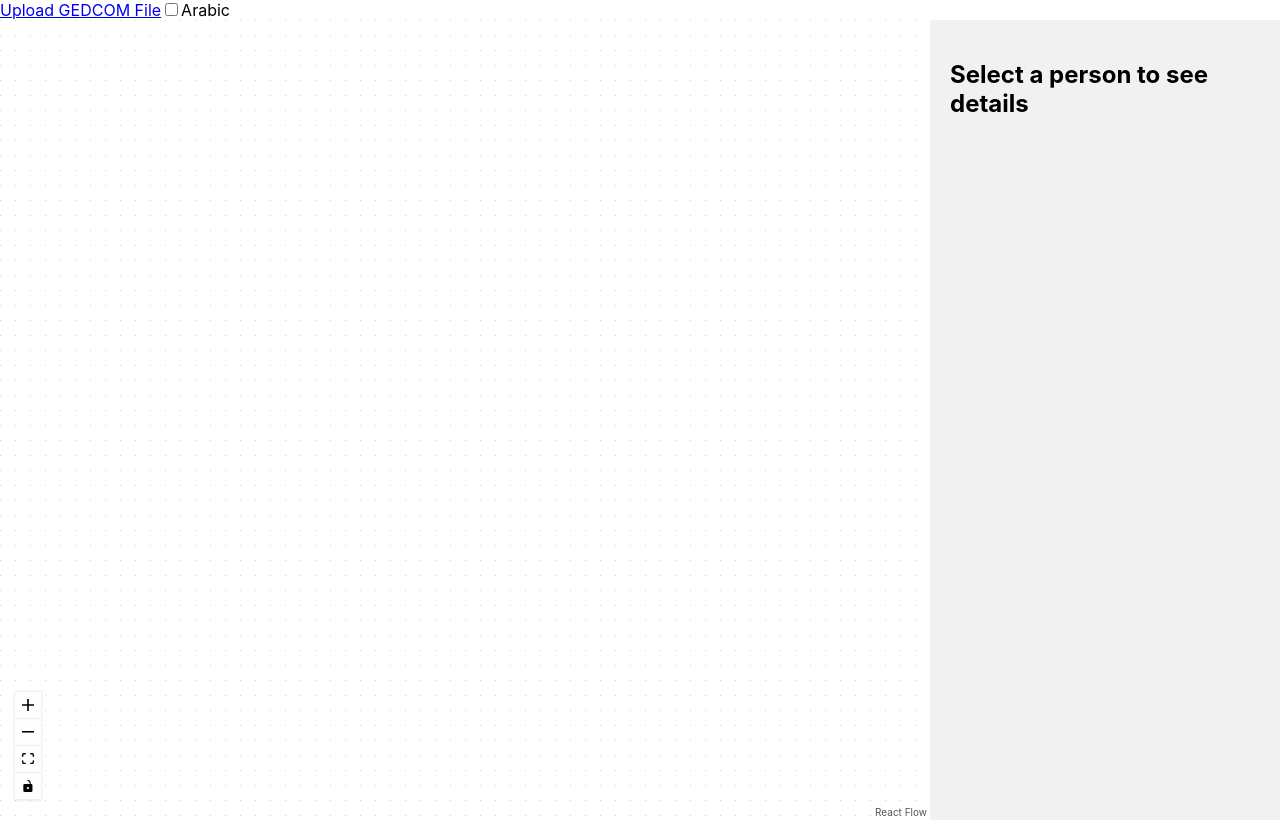
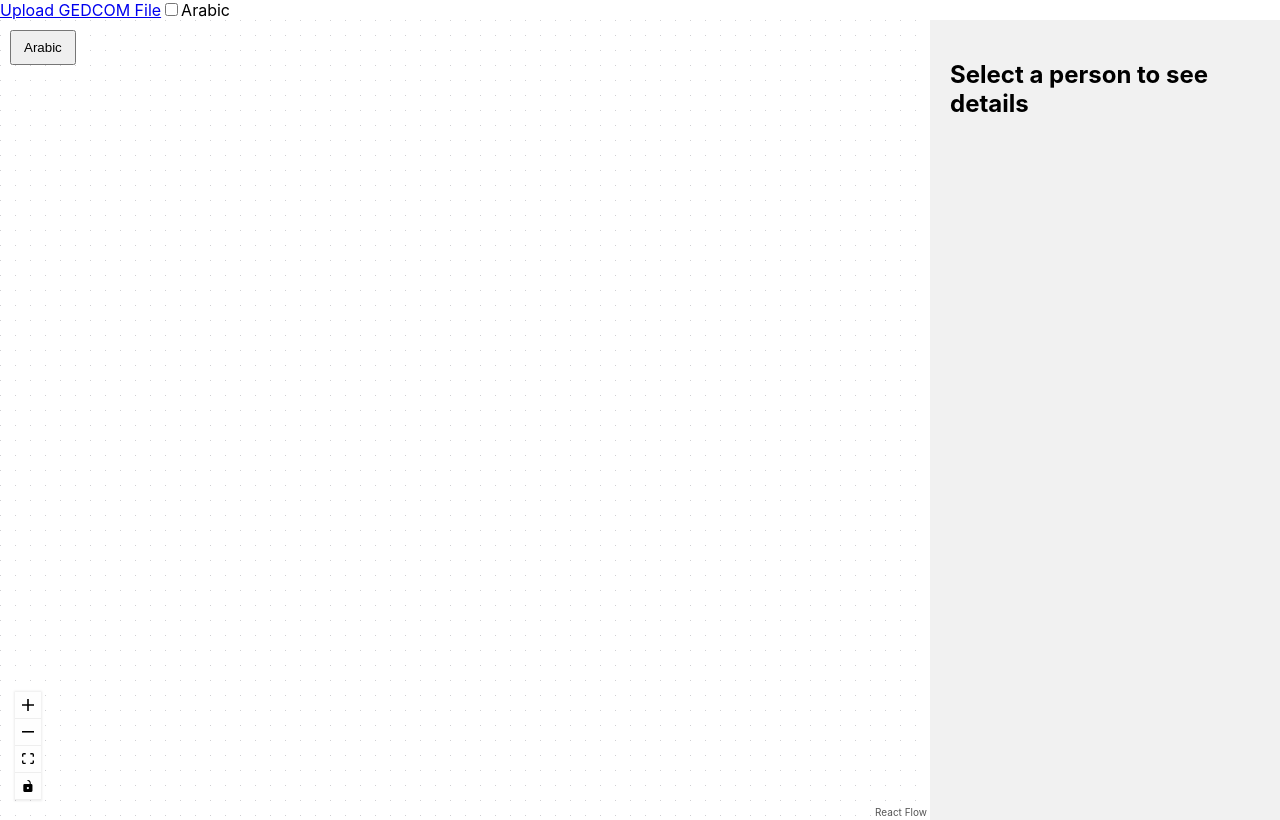
Before and after one commit to Aacgectyuoki/SimpleFamilyTree, a React (Create React App) app: page /diagram in a window 1280 px wide. Built offline with nearby package versions, Linux system fonts and the light colour scheme; no server answers.

Commit message:
one step forward. need sidebar to be arabic too.

```diff
--- a/src/components/FamilyTreeDiagram.js
+++ b/src/components/FamilyTreeDiagram.js
@@ -1,141 +1,235 @@
-import React, { useEffect, useState } from "react";
-import ReactFlow, { Background, Controls, ReactFlowProvider } from "react-flow-renderer";
+import React, { useEffect, useState, useRef } from "react";
+import { useLocation } from "react-router-dom";
+import ReactFlow, {
+  Background,
+  Controls,
+  ReactFlowProvider,
+} from "react-flow-renderer";
 import dagre from "dagre";
-import translateText from "../utils/translate";
+import { loadTranslations } from "../utils/loadTranslations";
+import { textMap } from "../utils/textMap";
+import { translateText } from "../utils/translateService";
 
 const dagreGraph = new dagre.graphlib.Graph();
 dagreGraph.setDefaultEdgeLabel(() => ({}));
+
 const nodeWidth = 200;
 const nodeHeight = 100;
 
 const getLayoutedElements = (nodes, edges) => {
   dagreGraph.setGraph({ rankdir: "TB" });
-  nodes.forEach((node) => dagreGraph.setNode(node.id, { width: nodeWidth, height: nodeHeight }));
-  edges.forEach((edge) => dagreGraph.setEdge(edge.source, edge.target));
+
+  nodes.forEach((node) => {
+    dagreGraph.setNode(node.id, { width: nodeWidth, height: nodeHeight });
+  });
+
+  edges.forEach((edge) => {
+    dagreGraph.setEdge(edge.source, edge.target);
+  });
+
   dagre.layout(dagreGraph);
 
   return {
     nodes: nodes.map((node) => {
-      const { x, y } = dagreGraph.node(node.id);
-      return { ...node, position: { x: x - nodeWidth / 2, y: y - nodeHeight / 2 } };
+      const nodeWithPosition = dagreGraph.node(node.id);
+      node.targetPosition = "top";
+      node.sourcePosition = "bottom";
+      node.position = {
+        x: nodeWithPosition.x - nodeWidth / 2,
+        y: nodeWithPosition.y - nodeHeight / 2,
+      };
+      return node;
     }),
     edges,
   };
 };
 
-const FamilyTreeDiagram = ({ gedcomData, language }) => {
+const FamilyTreeDiagram = () => {
+  const location = useLocation();
+  const gedcomData = location.state?.gedcomData || null;
+  const [translations, setTranslations] = useState(textMap.en);
   const [data, setData] = useState({ nodes: [], edges: [] });
   const [selectedPerson, setSelectedPerson] = useState(null);
-  const [translatedLabels, setTranslatedLabels] = useState({
-    personDetails: "Person Details",
-    name: "Name",
-    dateOfBirth: "Date of Birth",
-    alive: "Alive?",
-    yes: "Yes",
-    no: "No",
-    father: "Father",
-    mother: "Mother",
-    children: "Children",
-    unknown: "Unknown",
-    none: "None",
-    selectPerson: "Select a person to see details",
-  });
+  const [language, setLanguage] = useState("en"); // Language toggle state
+  const reactFlowInstance = useRef(null);
 
-  // Generate nodes and edges
+  const loadLanguage = async () => {
+    const newTranslations = await loadTranslations(language === "en" ? "ar" : "en");
+    setTranslations(newTranslations);
+    setLanguage(language === "en" ? "ar" : "en");
+  };
+
   useEffect(() => {
-    if (!gedcomData) return;
+    if (gedcomData) {
+      const processNodes = async () => {
+        const nodes = await Promise.all(
+          Object.entries(gedcomData.individuals).map(async ([id, individual]) => {
 
-    const nodes = Object.entries(gedcomData.individuals).map(([id, individual]) => {
             const isAlive = !individual.data.DEAT;
             const gender = individual.data.SEX;
 
-      const backgroundColor = isAlive
-        ? gender === "F"
-          ? "#fde0f7"
-          : "#e0f7ff"
-        : gender === "F"
-        ? "#f0a4d8"
-        : "#a4d8f0";
+            // Gender and alive/dead based styles
+            let backgroundColor = "#e0f7ff"; // Default: alive male
+            if (!isAlive) backgroundColor = "#a4d8f0"; // Dead male
+            if (gender === "F") backgroundColor = isAlive ? "#fde0f7" : "#f0a4d8"; // Female styles
+
+            // Full name with translations
+            const fullName = `${individual.data.GIVN || "Unknown"} ${individual.data.SURN || ""}`.trim();
+            const label = language === "ar" ? await translateText(fullName) : fullName;
 
             return {
               id,
-        data: { label: individual.data.NAME || translatedLabels.unknown },
-        style: { backgroundColor, width: nodeWidth, height: nodeHeight },
-        position: { x: 0, y: 0 },
+              data: { label },
+              style: {
+                width: nodeWidth,
+                height: nodeHeight,
+                backgroundColor,
+                // backgroundColor: "#e0f7ff",
+                display: "flex",
+                alignItems: "center",
+                justifyContent: "center",
+                fontSize: "14px",
+                fontWeight: "bold",
+                color: "black",
+              },
             };
-    });
+          })
+        );
 
         const edges = Object.entries(gedcomData.individuals).flatMap(([id, individual]) => {
           const connections = [];
-      if (individual.relationships?.father)
-        connections.push({ id: `${individual.relationships.father}-${id}`, source: individual.relationships.father, target: id });
-      if (individual.relationships?.mother)
-        connections.push({ id: `${individual.relationships.mother}-${id}`, source: individual.relationships.mother, target: id });
+          if (individual.relationships?.father) connections.push({ source: individual.relationships.father, target: id });
+          if (individual.relationships?.mother) connections.push({ source: individual.relationships.mother, target: id });
           return connections;
         });
 
         const layoutedData = getLayoutedElements(nodes, edges);
         setData(layoutedData);
-  }, [gedcomData]);
+      };
 
-  // Translate static labels
-  useEffect(() => {
-    const translateLabels = async () => {
-      const labels = [
-        "Person Details",
-        "Name",
-        "Date of Birth",
-        "Alive?",
-        "Yes",
-        "No",
-        "Father",
-        "Mother",
-        "Children",
-        "Unknown",
-        "None",
-        "Select a person to see details",
-      ];
-      const translated = await Promise.all(labels.map((label) => translateText(label, "en", language)));
-      setTranslatedLabels({
-        personDetails: translated[0],
-        name: translated[1],
-        dateOfBirth: translated[2],
-        alive: translated[3],
-        yes: translated[4],
-        no: translated[5],
-        father: translated[6],
-        mother: translated[7],
-        children: translated[8],
-        unknown: translated[9],
-        none: translated[10],
-        selectPerson: translated[11],
-      });
+      processNodes();
+    }
+  }, [gedcomData, language]);
+
+  // useEffect(() => {
+  //   if (gedcomData) {
+  //     const nodes = Object.entries(gedcomData.individuals).map(([id, individual]) => {
+  //       const isAlive = !individual.data.DEAT;
+  //       const gender = individual.data.SEX;
+
+  //       let backgroundColor = "#e0f7ff"; // Default: alive males
+  //       if (!isAlive) backgroundColor = "#a4d8f0";
+  //       if (gender === "F") backgroundColor = isAlive ? "#fde0f7" : "#f0a4d8";
+
+  //       // Translate names based on the selected language
+  //       const firstName = individual.data.GIVN || "Unknown";
+  //       const lastName = individual.data.SURN || "";
+  //       const fullName = `${firstName} ${lastName}`.trim();
+
+  //       return {
+  //         id,
+  //         data: { label: language === "ar" ? `ترجمة ${fullName}` : fullName },
+  //         style: {
+  //           width: nodeWidth,
+  //           height: nodeHeight,
+  //           backgroundColor,
+  //           display: "flex",
+  //           alignItems: "center",
+  //           justifyContent: "center",
+  //           fontSize: "14px",
+  //           fontWeight: "bold",
+  //         },
+  //         position: { x: 0, y: 0 },
+  //       };
+  //     });
+
+  //     const edges = Object.entries(gedcomData.individuals).flatMap(([id, individual]) => {
+  //       const connections = [];
+  //       if (individual.relationships?.father) {
+  //         connections.push({
+  //           id: `${individual.relationships.father}-${id}`,
+  //           source: individual.relationships.father,
+  //           target: id,
+  //         });
+  //       }
+  //       if (individual.relationships?.mother) {
+  //         connections.push({
+  //           id: `${individual.relationships.mother}-${id}`,
+  //           source: individual.relationships.mother,
+  //           target: id,
+  //         });
+  //       }
+  //       return connections;
+  //     });
+
+  //     const layoutedData = getLayoutedElements(nodes, edges);
+  //     setData(layoutedData);
+  //   }
+  // }, [gedcomData, language]);
+
+  // const handleLanguageToggle = () => {
+  //   setLanguage((prev) => (prev === "en" ? "ar" : "en"));
+  // };
+
+  const handleNodeClick = (_, node) => {
+    setSelectedPerson(gedcomData.individuals[node.id]);
   };
-    if (language === "ar") translateLabels();
-  }, [language]);
 
   return (
     <ReactFlowProvider>
       <div style={{ display: "flex", height: "100vh" }}>
-        {/* Family Tree Diagram */}
-        <div style={{ flex: 3 }}>
-          <ReactFlow nodes={data.nodes} edges={data.edges} onNodeClick={(_, node) => setSelectedPerson(gedcomData.individuals[node.id])} fitView>
+        <div style={{ flex: 3, position: "relative" }}>
+          {/* Language Toggle Button */}
+          <button
+            onClick={loadLanguage}
+            style={{
+              position: "absolute",
+              top: "10px",
+              left: "10px",
+              padding: "8px 12px",
+              zIndex: 10,
+              cursor: "pointer",
+            }}
+          >
+            {translations.languageToggle}
+            {/* {language === "en" ? "Arabic" : "English"} */}
+          </button>
+
+          {/* Family Tree */}
+          <ReactFlow
+            nodes={data.nodes}
+            edges={data.edges}
+            onNodeClick={handleNodeClick}
+            fitView
+          >
             <Background />
             <Controls />
           </ReactFlow>
         </div>
 
         {/* Sidebar */}
-        <div style={{ flex: 1, padding: "20px", backgroundColor: "#f1f1f1" }}>
+        <div style={{ flex: 1, backgroundColor: "#f1f1f1", padding: "20px" }}>
           {selectedPerson ? (
             <div>
-              <h2>{translatedLabels.personDetails}</h2>
-              <p><strong>{translatedLabels.name}:</strong> {selectedPerson.data.NAME || translatedLabels.unknown}</p>
-              <p><strong>{translatedLabels.dateOfBirth}:</strong> {selectedPerson.data.BIRT?.DATE || translatedLabels.unknown}</p>
-              <p><strong>{translatedLabels.alive}:</strong> {selectedPerson.data.DEAT ? translatedLabels.no : translatedLabels.yes}</p>
+              <h2>Person Details</h2>
+              {/* <p>
+                <strong>First Name:</strong> {selectedPerson.data.GIVN || "Unknown"}
+              </p>
+              <p>
+                <strong>Last Name:</strong> {selectedPerson.data.SURN || ""}
+              </p> */}
+              <p>
+                <strong>Full Name:</strong> {selectedPerson.data.GIVN || "Unknown"} {selectedPerson.data.SURN || ""}
+              </p>
+              <p>
+                <strong>Date of Birth:</strong> {selectedPerson.data.BIRT?.DATE || "Unknown"}
+              </p>
+              <p>
+                <strong>Alive:</strong> {selectedPerson.data.DEAT ? "No" : "Yes"}
+              </p>
             </div>
           ) : (
-            <h2>{translatedLabels.selectPerson}</h2>
+            <h2>Select a person to see details</h2>
           )}
         </div>
       </div>
--- a/src/components/gedcomUploader.js
+++ b/src/components/gedcomUploader.js
@@ -2,10 +2,11 @@ import React, { useState } from "react";
 import { useNavigate } from "react-router-dom";
 import { handleFileUpload } from "../services/gedcomParser";
 
-const GedcomUploader = ({ onDataLoaded }) => {
+const GedcomUploader = () => {
   const navigate = useNavigate();
   const [gedcomData, setGedcomData] = useState(null);
 
+  // Clean GEDCOM data (remove extra slashes, format names)
   const cleanGedcomData = (data) => {
     const cleanedIndividuals = Object.entries(data.individuals).reduce(
       (acc, [id, individual]) => {
@@ -13,7 +14,7 @@ const GedcomUploader = ({ onDataLoaded }) => {
           ...individual,
           data: {
             ...individual.data,
-            NAME: individual.data.NAME?.replace(/\//g, "") || "Unknown", // Clean up NAME
+            NAME: individual.data.NAME?.replace(/\//g, "") || "Unknown",
           },
         };
         return acc;
@@ -27,6 +28,7 @@ const GedcomUploader = ({ onDataLoaded }) => {
     };
   };
 
+  // Handle file change
   const onFileChange = async (event) => {
     const file = event.target.files[0];
     if (!file) return;
@@ -35,40 +37,14 @@ const GedcomUploader = ({ onDataLoaded }) => {
       const parsedData = await handleFileUpload(file);
       const cleanedData = cleanGedcomData(parsedData);
       setGedcomData(cleanedData);
-      if (onDataLoaded) onDataLoaded(cleanedData);
+      console.log("Cleaned GEDCOM Data:", cleanedData);
     } catch (error) {
       console.error("Failed to parse GEDCOM file:", error);
     }
   };
 
-  const renderIndividual = (individual, allIndividuals) => {
-    const { id, data, relationships } = individual;
-    const name = data.NAME || "Unknown";
-    const birthDate = data.BIRT?.DATE || "Unknown";
-    const birthPlace = data.BIRT?.PLAC || "Unknown";
-    const deathDate = data.DEAT?.DATE || "Unknown";
-
-    const father = relationships.father
-      ? allIndividuals[relationships.father]?.data.NAME || "Unknown"
-      : "Unknown";
-    const mother = relationships.mother
-      ? allIndividuals[relationships.mother]?.data.NAME || "Unknown"
-      : "Unknown";
-
-    return (
-      <div key={id} style={{ border: "1px solid #ddd", padding: "10px", marginBottom: "10px" }}>
-        <h3>{name}</h3>
-        <p><strong>Born:</strong> {birthDate}</p>
-        <p><strong>Birth Place:</strong> {birthPlace}</p>
-        <p><strong>Died:</strong> {deathDate}</p>
-        <p><strong>Father:</strong> {father}</p>
-        <p><strong>Mother:</strong> {mother}</p>
-      </div>
-    );
-  };
-
   return (
-    <div style={{ maxWidth: "600px", margin: "0 auto" }}>
+    <div style={{ maxWidth: "600px", margin: "0 auto", textAlign: "center" }}>
       <h2>Upload GEDCOM File</h2>
       <input
         type="file"
@@ -76,22 +52,17 @@ const GedcomUploader = ({ onDataLoaded }) => {
         onChange={onFileChange}
         style={{ marginBottom: "20px" }}
       />
-
       <button
-        onClick={() => navigate("/diagram")}
-        style={{ marginTop: "30px", padding: "12px 25px" }}
+        onClick={() => navigate("/diagram", { state: { gedcomData } })}
+        style={{
+          marginTop: "20px",
+          padding: "12px 25px",
+          cursor: gedcomData ? "pointer" : "not-allowed",
+        }}
+        disabled={!gedcomData}
       >
         View Family Tree
       </button>
-
-      {gedcomData && (
-        <div>
-          <h2>Parsed GEDCOM Data</h2>
-          {Object.values(gedcomData.individuals).map((individual) =>
-            renderIndividual(individual, gedcomData.individuals)
-          )}
-        </div>
-      )}
     </div>
   );
 };
--- /dev/null
+++ b/src/utils/loadTranslations.js
@@ -0,0 +1,14 @@
+import { translateText } from "./translateService";
+import { textMap } from "./textMap";
+
+export const loadTranslations = async (targetLang = "ar") => {
+  if (Object.keys(textMap[targetLang]).length) return textMap[targetLang]; // Skip if already loaded
+
+  const translations = {};
+  for (const key in textMap.en) {
+    translations[key] = await translateText(textMap.en[key], targetLang);
+  }
+
+  textMap[targetLang] = translations;
+  return translations;
+};
--- /dev/null
+++ b/src/utils/textMap.js
@@ -0,0 +1,17 @@
+export const textMap = {
+    en: {
+      uploadFile: "Upload GEDCOM File",
+      viewFamilyTree: "View Family Tree",
+      personDetails: "Person Details",
+      firstName: "First Name",
+      lastName: "Last Name",
+      gender: "Gender",
+      dateOfBirth: "Date of Birth",
+      alive: "Alive",
+      no: "No",
+      yes: "Yes",
+      selectPerson: "Select a person to see details",
+      languageToggle: "Arabic",
+    },
+    ar: {}, // Arabic translations will be dynamically populated
+  };
--- /dev/null
+++ b/src/utils/translateService.js
@@ -0,0 +1,32 @@
+import axios from "axios";
+
+const translationCache = {};
+
+// Function to translate text dynamically
+export const translateText = async (text, targetLang = "ar") => {
+  if (!text) return "";
+
+  // Check the cache first
+  const cacheKey = `${text}-${targetLang}`;
+  if (translationCache[cacheKey]) {
+    return translationCache[cacheKey];
+  }
+
+  try {
+    const response = await axios.get("https://api.mymemory.translated.net/get", {
+      params: {
+        q: text,
+        langpair: `en|${targetLang}`,
+      },
+    });
+    const translatedText = response.data.responseData.translatedText || text;
+
+    // Store in cache
+    translationCache[cacheKey] = translatedText;
+
+    return translatedText;
+  } catch (error) {
+    console.error("Translation API Error:", error);
+    return text; // Return original text on failure
+  }
+};
```
Also changed, not shown: src/utils/translate.js (+15 -48 lines). Lines whose indentation alone changed are shown as unchanged.
